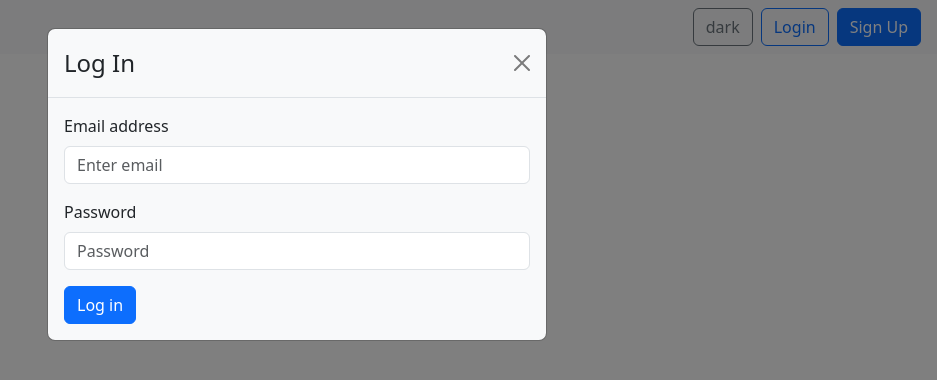
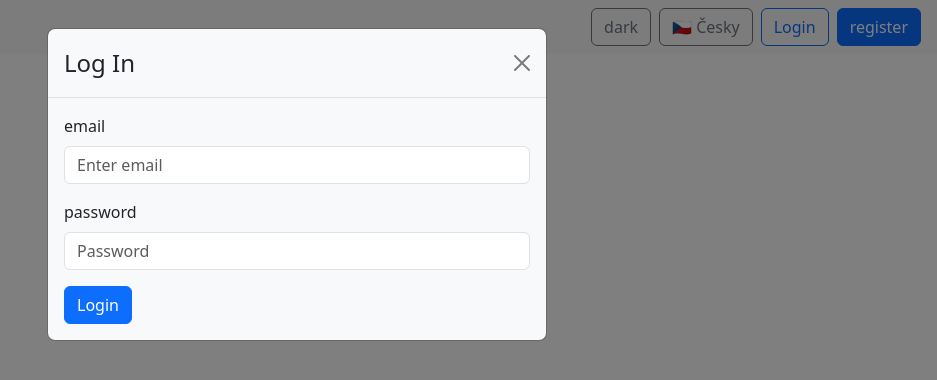
Before and after one commit to AFKrejza/shoppinglist, a React (Create React App) app in the folder client/: page / in a window 1280 px wide. Both pictures are taken after a click on the button "Login". Shown: the top 380 px of the page, without its empty margins (343-1280 px from the left). Built offline with nearby package versions, Linux system fonts and the light colour scheme.

Commit message:
Add Czech translation

```diff
--- a/client/package.json
+++ b/client/package.json
@@ -8,9 +8,11 @@
     "@testing-library/react": "^16.3.0",
     "@testing-library/user-event": "^13.5.0",
     "bootstrap": "^5.3.8",
+    "i18next": "^23.4.1",
     "react": "^19.2.0",
     "react-bootstrap": "^2.10.10",
     "react-dom": "^19.2.0",
+    "react-i18next": "^13.5.0",
     "react-scripts": "5.0.1",
     "recharts": "^3.6.0",
     "web-vitals": "^2.1.4"
--- a/client/src/App.js
+++ b/client/src/App.js
@@ -1,13 +1,15 @@
 import "./App.css";
 import { useState, useEffect } from "react";
-import { Card, Row, Col, Modal, Button, Form, Navbar, Container, Table } from "react-bootstrap";
+import { Card, Row, Col, Modal, Button, Form, Navbar, Table } from "react-bootstrap";
 import {PieChart, Pie, Cell, Tooltip, Legend, ResponsiveContainer} from "recharts";
+import "./i18n.js";
+import {useTranslation} from "react-i18next";
 
-// TODO: comment out either one for real or mock data.
-// import { api } from "./api";
 import { api } from "./api";
 
 function App() {
+
+	const {t, i18n} = useTranslation();
 
 	const [activeUser, setActiveUser] = useState(null);
 	const [activeShoppingList, setActiveShoppingList] = useState();
@@ -121,15 +123,15 @@ function App() {
     <>
       <h4>{shoppingList.name}</h4>
 	<Button variant="primary" size="sm" onClick={() => setShowAddItemModal(true)}>
-	+ Add Item
+	+ {t("addItem")}
 	</Button>
       <Table striped bordered hover size="sm">
         <thead>
           <tr>
-            <th>Item</th>
-            <th>Qty</th>
-            <th>Unit</th>
-            <th>Status</th>
+            <th>{t("item")}</th>
+            <th>{t("quantity")}</th>
+            <th>{t("unit")}</th>
+            <th>{t("status")}</th>
             <th></th>
           </tr>
         </thead>
@@ -137,7 +139,7 @@ function App() {
           {shoppingList.itemList.length === 0 && (
             <tr>
               <td colSpan="5" className="text-center text-muted">
-                No items yet
+                {t("noItems")}
               </td>
             </tr>
           )}
@@ -160,7 +162,7 @@ function App() {
                   size="sm"
                   onClick={() => handleRemoveItem(item._id)}
                 >
-                  Remove
+                  {t("remove")}
                 </Button>
               </td>
             </tr>
@@ -169,7 +171,7 @@ function App() {
       </Table>
 		{shoppingList.itemList.length > 0 && (
 	<Card className="mb-3 p-3">
-		<h6 className="text-center">List Progress</h6>
+		<h6 className="text-center">{t("listProgress")}</h6>
 		<ResponsiveContainer width="100%" height={250}>
 		<PieChart>
 			<Pie
@@ -202,26 +204,26 @@ function App() {
 		</ResponsiveContainer>
 
 		<div className="text-center mt-2">
-		<strong>{solvedCount}</strong> solved /{" "}
-		<strong>{unsolvedCount}</strong> unsolved
+		<strong>{solvedCount}</strong> {t("solved")} /{" "}
+		<strong>{unsolvedCount}</strong> {t("unsolved")}
 		</div>
 	</Card>
 	)}
 
-		  <h5>Members</h5>
+		  <h5>{t("members")}</h5>
       <Table striped bordered hover size="sm">
         <thead>
           <tr>
-            <th>Name</th>
-            <th>Email</th>
-            <th>Remove</th>
+            <th>{t("name")}</th>
+            <th>{t("email")}</th>
+            <th>{t("remove")}</th>
           </tr>
         </thead>
         <tbody>
           {members.length === 0 && (
             <tr>
               <td colSpan="3" className="text-center text-muted">
-                No members
+                {t("noMembers")}
               </td>
             </tr>
           )}
@@ -236,7 +238,7 @@ function App() {
                   onClick={() => handleRemoveMember(member.id)}
                   disabled={activeUser._id !== shoppingList.ownerId && activeUser._id !== member._id}
                 >
-                  Remove
+                  {t("remove")}
                 </Button>
               </td>
             </tr>
@@ -281,10 +283,10 @@ function App() {
 						<Card.Body>
 							<Card.Title>{list.name}</Card.Title>
 							<Card.Subtitle className="text-center">
-								{list.itemList.length} items
+								{list.itemList.length} {t("items")}
 							</Card.Subtitle>
 							<div>
-								<strong>Members:</strong> {list.memberList.length}
+								<strong>{t("members")}:</strong> {list.memberList.length}
 							</div>
 						</Card.Body>
 					</Card>
@@ -303,7 +305,7 @@ function CreateList({ onClick }) {
 			onClick={onClick}
 			>
 				<Card.Body>
-					<h4>+ New List</h4>
+					<h4>+ {t("newList")}</h4>
 				</Card.Body>
 			</Card>
 		</Col>
@@ -319,16 +321,16 @@ function LoginForm({ onSubmit }) {
 			onSubmit(e, email, password);
 		}}>
 			<Form.Group className= "mb-3" controlId="formBasicEmail">
-				<Form.Label>Email address</Form.Label>
+				<Form.Label>{t("email")}</Form.Label>
 				<Form.Control type="email" placeholder="Enter email" />
 			</Form.Group>
 			<Form.Group className="mb-3"
 			controlId="formBasicPassword">
-				<Form.Label>Password</Form.Label>
+				<Form.Label>{t("password")}</Form.Label>
 				<Form.Control type="password" placeholder="Password" />
 			</Form.Group>
 			<Button variant="primary" type="submit">
-				Log in
+				{t("login")}
 			</Button>
 		</Form>
 	)
@@ -338,20 +340,20 @@ function RegisterForm({ onSubmit }) {
 	return (
 		<Form onSubmit={onSubmit}>
 			<Form.Group className= "mb-3" controlId="formBasicEmail">
-				<Form.Label>Email address</Form.Label>
+				<Form.Label>{t("email")}</Form.Label>
 				<Form.Control type="email" placeholder="Enter email" />
 			</Form.Group>
 			<Form.Group className= "mb-3" controlId="formBasicName">
-				<Form.Label>User Name</Form.Label>
+				<Form.Label>{t("name")}</Form.Label>
 				<Form.Control type="name" placeholder="Enter user name" />
 			</Form.Group>
 			<Form.Group className="mb-3"
 			controlId="formBasicPassword">
-				<Form.Label>Password</Form.Label>
+				<Form.Label>{t("password")}</Form.Label>
 				<Form.Control type="password" placeholder="Password" />
 			</Form.Group>
 			<Button variant="primary" type="submit">
-				Log in
+				{t("login")}
 			</Button>
 		</Form>
 	)
@@ -420,13 +422,24 @@ function RegisterForm({ onSubmit }) {
 				>
 				{theme === "light" ? "dark" : "light"}
 			</Button>
+				<Button
+					variant="outline-secondary"
+					className="me-2"
+					onClick={() => {
+						const next = i18n.language === "en" ? "cs" : "en";
+						i18n.changeLanguage(next);
+						localStorage.setItem("lang", next);
+					}}
+					>
+					{i18n.language === "en" ? "🇨🇿 Česky" : "🇬🇧 English"}
+				</Button>
   			{!activeUser && (
 				<>
 					<Button variant="outline-primary" onClick={openLogin} className="me-2">
-						Login
+						{t("login")}
 					</Button>
 					<Button variant="primary" onClick={openRegister}>
-						Sign Up
+						{t("register")}
 					</Button>
 
 				</>
@@ -439,7 +452,7 @@ function RegisterForm({ onSubmit }) {
 					setActiveShoppingList(null);
 					localStorage.removeItem("jwt");
 				}}>
-				Log Out
+				{t("logout")}
 				</Button>
 			)}
 		</Navbar>
@@ -447,7 +460,7 @@ function RegisterForm({ onSubmit }) {
       <div>
         {activeUser && (
 			<div>
-			<button onClick={() => setShowArchived(!showArchived)}>Toggle Archived</button>
+			<button onClick={() => setShowArchived(!showArchived)}>{t("toggleArchived")}</button>
 		  </div>
         )}
       </div>
@@ -489,12 +502,12 @@ function RegisterForm({ onSubmit }) {
 
 	<Modal show={showCreateModal} onHide={() => setShowCreateModal(false)}>
 		<Modal.Header closeButton>
-			<Modal.Title>Create New Shopping List</Modal.Title>
+			<Modal.Title>{t("newList")}</Modal.Title>
 		</Modal.Header>
 		<Modal.Body>
 			<Form>
 				<Form.Group>
-					<Form.Label>List Name</Form.Label>
+					<Form.Label>{t("listName")}</Form.Label>
 					<Form.Control
 					type="text"
 					placeholder="Enter list name"
@@ -506,7 +519,7 @@ function RegisterForm({ onSubmit }) {
 		</Modal.Body>
 		<Modal.Footer>
 			<Button variant="secondary" onClick={() => setShowCreateModal(false)}>
-				Cancel
+				{t("cancel")}
 			</Button>
 			<Button
 				variant="primary"
@@ -530,7 +543,7 @@ function RegisterForm({ onSubmit }) {
 					}
 				}}
 				>
-				Create
+				{t("create")}
 			</Button>
 		</Modal.Footer>
 	</Modal>
@@ -551,12 +564,12 @@ function RegisterForm({ onSubmit }) {
 </Modal>
 <Modal show={showAddItemModal} onHide={() => setShowAddItemModal(false)}>
   <Modal.Header closeButton>
-    <Modal.Title>Add Item</Modal.Title>
+    <Modal.Title>{t("addItem")}</Modal.Title>
   </Modal.Header>
   <Modal.Body>
     <Form>
       <Form.Group className="mb-3">
-        <Form.Label>Item Name</Form.Label>
+        <Form.Label>{t("itemName")}</Form.Label>
         <Form.Control
           type="text"
           value={newItemName}
@@ -565,7 +578,7 @@ function RegisterForm({ onSubmit }) {
         />
       </Form.Group>
       <Form.Group className="mb-3">
-        <Form.Label>Quantity</Form.Label>
+        <Form.Label>{t("quantity")}</Form.Label>
         <Form.Control
           type="number"
           value={newItemQty}
@@ -574,7 +587,7 @@ function RegisterForm({ onSubmit }) {
         />
       </Form.Group>
       <Form.Group className="mb-3">
-        <Form.Label>Unit</Form.Label>
+        <Form.Label>{t("unit")}</Form.Label>
         <Form.Control
           type="text"
           value={newItemUnit}
@@ -586,7 +599,7 @@ function RegisterForm({ onSubmit }) {
   </Modal.Body>
   <Modal.Footer>
     <Button variant="secondary" onClick={() => setShowAddItemModal(false)}>
-      Cancel
+      {t("cancel")}
     </Button>
     <Button
       variant="primary"
@@ -618,7 +631,7 @@ function RegisterForm({ onSubmit }) {
         }
       }}
     >
-      Add Item
+      {t("addItem")}
     </Button>
   </Modal.Footer>
 </Modal>
--- a/client/src/api.js
+++ b/client/src/api.js
@@ -1,7 +1,7 @@
 const SERVER_URL = `http://localhost:3000`;
 const listsUrl = `${SERVER_URL}/shoppinglists`;
 const authUrl = `${SERVER_URL}/auth`;
-const usersUrl = `${SERVER_URL}/users`;
+// const usersUrl = `${SERVER_URL}/users`;
 
 export const api = {
 
--- /dev/null
+++ b/client/src/i18n.js
@@ -0,0 +1,69 @@
+import i18n from "i18next";
+import { initReactI18next} from "react-i18next";
+
+const resources = {
+	en: {
+		translation: {
+			login: "Login",
+			logout: "Log out",
+			signup: "Sign up",
+			name: "Name",
+			addItem: "Add item",
+			itemName: "Item name",
+			remove: "Remove",
+			quantity: "Quantity",
+			unit: "Unit",
+			status: "Status",
+			items: "Items",
+			noItems: "No items yet",
+			members: "Members",
+			noMembers: "No members",
+			listProgress: "List Progress",
+			solved: "Solved",
+			unsolved: "Unsolved",
+			toggleArchived: "Toggle Archived",
+			newList: "New List",
+			create: "Create",
+			cancel: "Cancel",
+			dark: "Dark",
+			light: "Light"
+		}
+	},
+	cs: {
+		translation: {
+			login: "Prihlasit",
+			logout: "Odhlasit",
+			signup: "Nova registrace",
+			name: "Jmeno",
+			addItem: "Pridat polozku",
+			itemName: "Jmeno polozky",
+			remove: "Odstranit",
+			quantity: "Mnozstvi",
+			unit: "Jednotka",
+			status: "Stav",
+			items: "Polozky",
+			noItems: "Zadne polozky",
+			members: "Clenove",
+			noMembers: "Zadni clenove",
+			listProgress: "Prubeh seznamu",
+			solved: "Hotovy",
+			unsolved: "Nehotovy",
+			toggleArchived: "Zobrazit archiv",
+			newList: "Novy seznam",
+			create: "Vytvorit",
+			cancel: "Zrusit",
+			dark: "Tmavy",
+			light: "Svetly"
+		}
+	}
+};
+
+i18n.use(initReactI18next).init({resources,
+	lng: localStorage.getItem("lang") || "en",
+	fallbackLng: "en",
+	interpolation: {
+		esapeValue: false
+	}
+});
+
+export default i18n;
```
Also changed, not shown: 1 other file (tests, documents, lock files or other folders).
